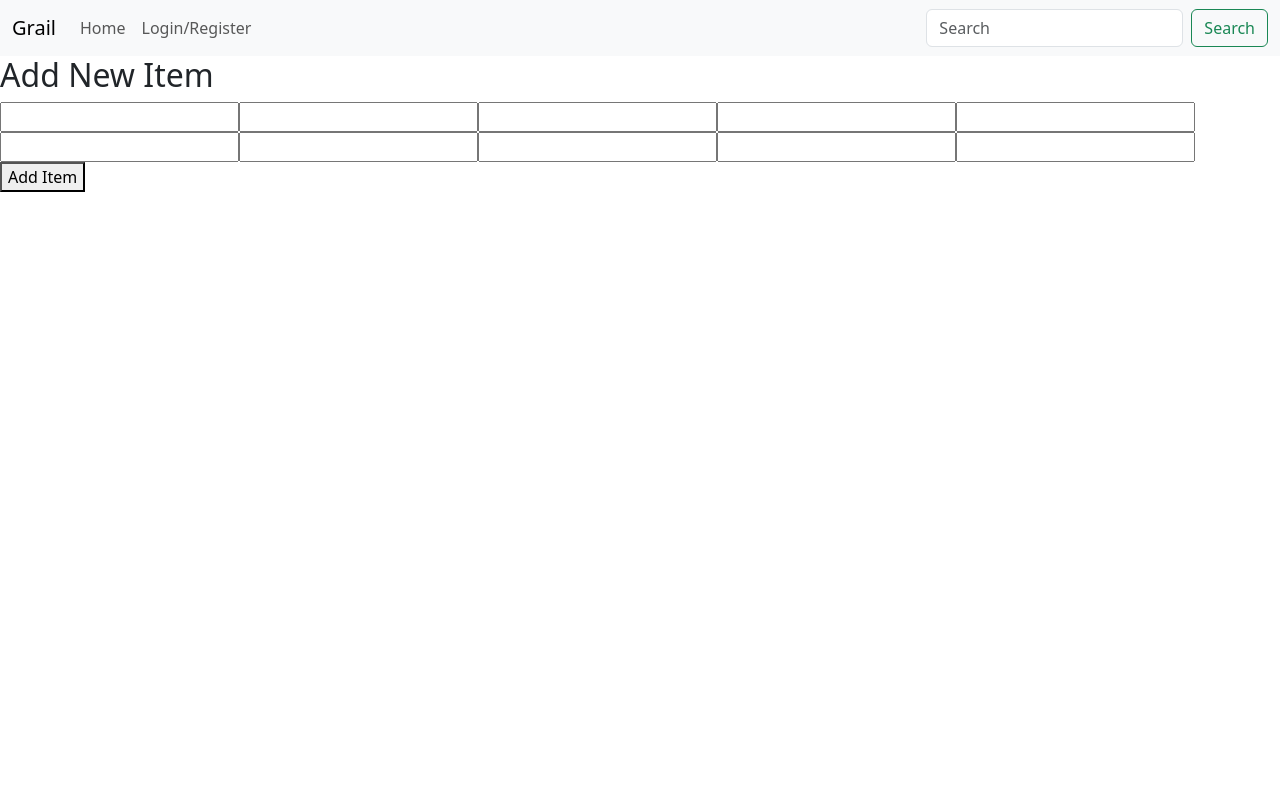
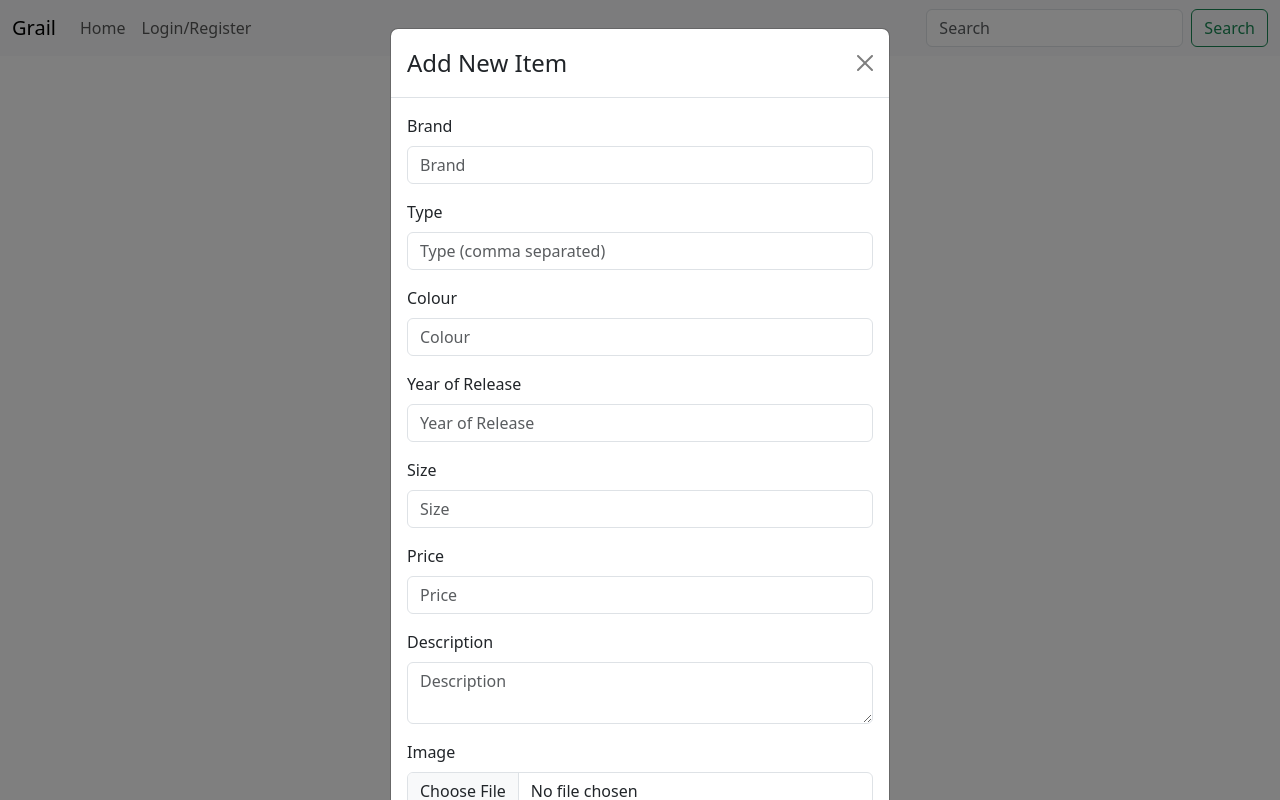
Before and after one commit to sixford/grail-app, a React (Vite) app in the folder client/: page /add-item in a window 1280 px wide. Built offline with nearby package versions, Linux system fonts and the light colour scheme; no server answers.

Commit message:
Started and included FormModal as part of AddItem. Doing Update

```diff
--- a/client/src/components/pages/AddItem.jsx
+++ b/client/src/components/pages/AddItem.jsx
@@ -1,81 +1,57 @@
-import { useState, useEffect } from 'react'
-import axios from 'axios'
+import { useState, useEffect } from 'react';
+import axios from 'axios';
+import FormModal from '../subcomponents/FormModal.jsx';
 
 const AddItem = ({ editingItemId }) => {
-  const [formData, setFormData] = useState({
-    brand: '',
-    type: '',
-    colour: '',
-    year_of_release: '',
-    size: '',
-    price: '',
-    description: '',
-    image_1: '',
-    image_2: '',
-    image_3: ''
-  })
+  const [formData, setFormData] = useState({});
 
   useEffect(() => {
     if (editingItemId) {
-      fetchItem(editingItemId)
+      fetchItem(editingItemId);
     }
-  }, [editingItemId])
+  }, [editingItemId]);
 
   const fetchItem = async (itemId) => {
     try {
-      const response = await axios.get(`/api/items/${itemId}`)
+      const response = await axios.get(`/api/items/${itemId}`);
       setFormData(response.data);
     } catch (error) {
-      console.error('Error fetching item:', error)
+      console.error('Error fetching item:', error);
     }
-  }
+  };
 
   const handleSubmit = async (e) => {
-    e.preventDefault()
+    e.preventDefault();
     try {
       if (editingItemId) {
-        await axios.put(`/api/items/${editingItemId}/`, formData)
+        await axios.put(`/api/items/${editingItemId}/`, formData);
       } else {
-        await axios.post('/api/items/', formData)
+        await axios.post('/api/items/', formData);
       }
+      // Optionally, redirect the user to a different page after successful submission
     } catch (error) {
-      console.error('Error submitting item:', error)
+      console.error('Error submitting item:', error);
     }
-  }
-
-  const handleDelete = async () => {
-    try {
-      await axios.delete(`/api/items/${editingItemId}/`)
-    } catch (error) {
-      console.error('Error deleting item:', error)
-    }
-  }
+  };
 
   const handleChange = (e) => {
-    setFormData({ ...formData, [e.target.name]: e.target.value })
-  }
+    setFormData({ ...formData, [e.target.name]: e.target.value });
+  };
 
   return (
-    <div>
-      <h2>{editingItemId ? 'Edit Item' : 'Add New Item'}</h2>
-      <form onSubmit={handleSubmit}>
-        <input type="text" name="brand" value={formData.brand} onChange={handleChange} />
-        <input type="text" name="type" value={formData.type} onChange={handleChange} />
-        <input type="text" name="colour" value={formData.colour} onChange={handleChange} />
-        <input type="number" name="year_of_release" value={formData.year_of_release} onChange={handleChange} />
-        <input type="text" name="size" value={formData.size} onChange={handleChange} />
-        <input type="number" name="price" value={formData.price} onChange={handleChange} />
-        <input type="text" name="description" value={formData.description} onChange={handleChange} />
-        <input type="text" name="image_1" value={formData.image_1} onChange={handleChange} />
-        <input type="text" name="image_2" value={formData.image_2} onChange={handleChange} />
-        <input type="text" name="image_3" value={formData.image_3} onChange={handleChange} />
-        <button type="submit">{editingItemId ? 'Update' : 'Add'} Item</button>
-      </form>
-      {editingItemId && (
-        <button onClick={handleDelete}>Delete Item</button>
-      )}
-    </div>
-  )
-}
+    <FormModal
+      show={true} // Set to true to always show the modal
+      handleClose={() => {}} // Placeholder function for closing the modal
+      handleSubmit={handleSubmit}
+      title={editingItemId ? 'Edit Item' : 'Add New Item'}
+      formData={formData}
+      setFormData={setFormData}
+      error={''} // Placeholder for error message
+      setError={() => {}} // Placeholder function for setting error
+      isCreate={!editingItemId} // Determine if it's a create or edit operation
+      handleChange={handleChange} // Pass handleChange to the FormModal component
+    />
+  );
+};
 
 export default AddItem
--- a/client/src/styles/main.scss
+++ b/client/src/styles/main.scss
@@ -0,0 +1,66 @@
+.addItemContainer {
+  max-width: 600px;
+  margin: 0 auto;
+  padding: 20px;
+  border: 1px solid #ccc;
+  border-radius: 5px;
+  background-color: #f9f9f9;
+
+  h2 {
+    margin-bottom: 20px;
+    font-size: 24px;
+    text-align: center;
+  }
+
+  .formGroup {
+    margin-bottom: 20px;
+
+    label {
+      display: block;
+      margin-bottom: 5px;
+      font-weight: bold;
+    }
+
+    input {
+      width: 100%;
+      padding: 8px;
+      border: 1px solid #ccc;
+      border-radius: 3px;
+      font-size: 16px;
+    }
+  }
+
+  .submitButton {
+    display: block;
+    width: 100%;
+    padding: 10px;
+    background-color: #007bff;
+    color: #fff;
+    border: none;
+    border-radius: 5px;
+    font-size: 18px;
+    cursor: pointer;
+    transition: background-color 0.3s;
+
+    &:hover {
+      background-color: #0056b3;
+    }
+  }
+
+  .deleteButton {
+    display: block;
+    margin-top: 10px;
+    padding: 8px 15px;
+    background-color: #dc3545;
+    color: #fff;
+    border: none;
+    border-radius: 5px;
+    font-size: 16px;
+    cursor: pointer;
+    transition: background-color 0.3s;
+
+    &:hover {
+      background-color: #bd2130;
+    }
+  }
+}
```
